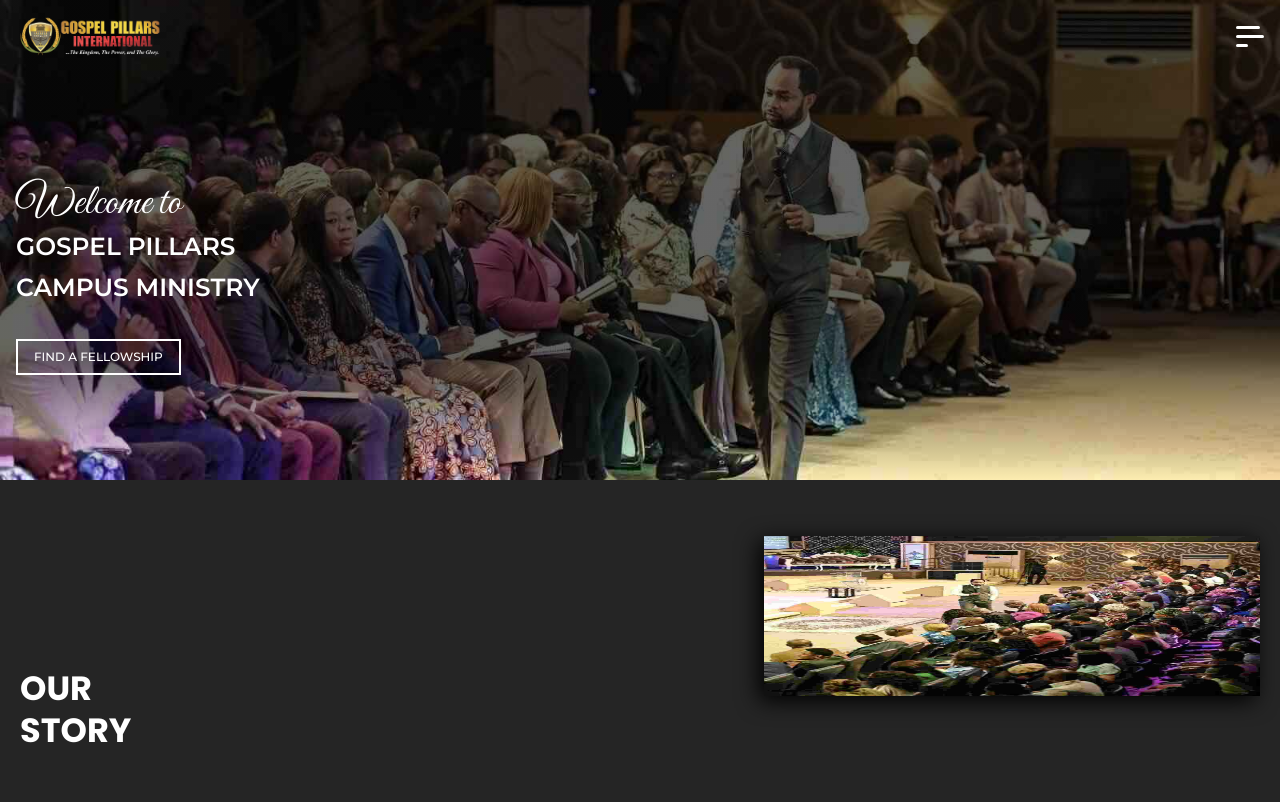
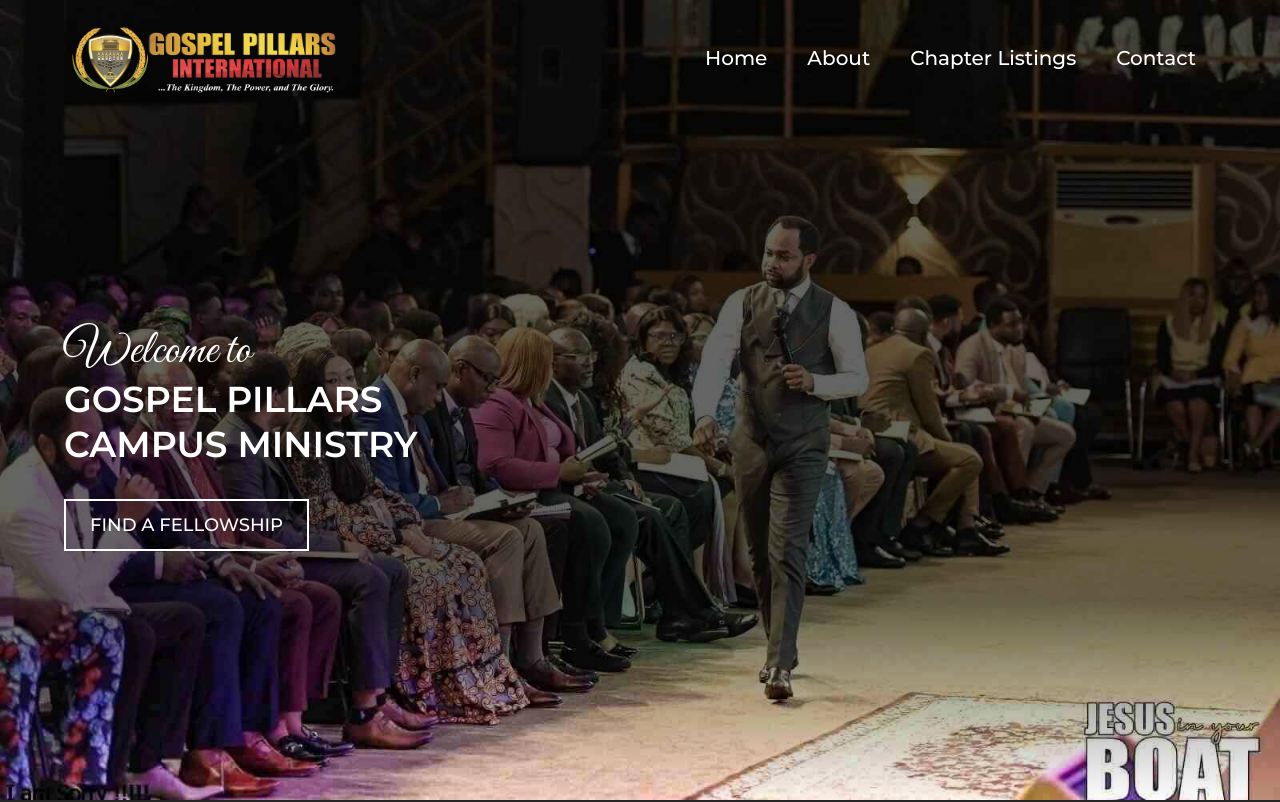
Before and after one commit to akhidueebehi/gpcm-website, a Next.js app: page / in a window 1280 px wide. Shown: the top 802 px of the page. Built offline with nearby package versions, Linux system fonts and the light colour scheme.

Commit message:
homepage desktop view complete

```diff
--- a/app/page.js
+++ b/app/page.js
@@ -41,13 +41,13 @@
   }, []);
   return (
     <main className="relative overflow-hidden">
-      <div className="header monts w-full absolute top-0 py-4 px-4 z-30">
+      <div className="header monts w-full absolute top-0 py-[24px] px-[5vw] z-30">
         <div className="flex w-full justify-between items-center">
-          <div className="nav-brand w-[148px] z-50">
-            <Image src="/images/gpcfLogo.png" height={37} width={180} />
+          <div className="nav-brand w-[148px] h-[37px] md:w-[216px] md:h-[52px] xl:w-[280px] xl:h-[72px] z-50 relative">
+            <Image src="/images/gpcfLogo.png" fill alt="gpcfLogo" />
           </div>
           <div
-            className="Hamburger flex flex-col relative z-50"
+            className="Hamburger lg:hidden flex flex-col relative z-50"
             onClick={() => {
               setHamOpen(!hamOpen);
             }}
@@ -75,15 +75,13 @@
             ></div>
           </div>
           <div
-            className={
-              hamOpen
-                ? "menu text-white absolute right-[0] flex flex-col w-[100%] h-[100vh] top-0 text-xl py-[18vh] bg-[rgba(0,0,0,0.9)] transition-all duration-300"
-                : "menu text-white absolute right-[100%] flex flex-col w-[100%] h-[100vh] top-0 text-xl py-[18vh] bg-[rgba(0,0,0,0.9)] transition-all duration-300"
-            }
+            className={`menu text-white absolute lg:right-[5vw] flex flex-col lg:flex-row w-[100%] lg:w-auto h-[100vh] lg:h-auto top-0 text-xl py-[18vh] lg:py-[24px] bg-[rgba(0,0,0,0.9)] lg:bg-transparent transition-all duration-300 ${
+              hamOpen ? "right-[0]" : "right-[100%]"
+            }`}
           >
             <Link
               href="/"
-              className="border-b border-[rgba(255,255,255,0.1)] py-5 px-5 border-t"
+              className="border-b-5 border-[rgba(255,255,255,0.1)] lg:border-t-0 lg:border-b-0 lg:hover:border-b-[4px] lg:border-white py-5 px-5 lg:py-0 lg:px-0 lg:mx-5 lg:my-5 border-t"
               onClick={() => setHamOpen(false)}
             >
               {" "}
@@ -91,7 +89,7 @@
             </Link>
             <Link
               href="#about"
-              className="border-b border-[rgba(255,255,255,0.1)] py-5 px-5"
+              className="border-b border-[rgba(255,255,255,0.1)] lg:border-t-0 lg:border-b-0 lg:hover:border-b-[4px] lg:border-white lg:py-0 lg:px-0 lg:mx-5 lg:my-5 py-5 px-5"
               onClick={() => setHamOpen(false)}
             >
               {" "}
@@ -100,7 +98,7 @@
 
             <Link
               href="/chapters"
-              className="border-b border-[rgba(255,255,255,0.1)] py-5 px-5"
+              className="border-b border-[rgba(255,255,255,0.1)] lg:border-t-0 lg:border-b-0 lg:hover:border-b-[4px] lg:border-white lg:py-0 lg:px-0 lg:mx-5 lg:my-5 py-5 px-5"
               onClick={() => setHamOpen(false)}
             >
               {" "}
@@ -108,7 +106,7 @@
             </Link>
             <Link
               href="#contact"
-              className="border-b border-[rgba(255,255,255,0.1)] py-5 px-5"
+              className="border-b border-[rgba(255,255,255,0.1)] lg:border-t-0 lg:border-b-0 lg:hover:border-b-[4px] lg:border-white lg:py-0 lg:px-0 lg:mx-5 lg:my-5 py-5 px-5"
               onClick={() => setHamOpen(false)}
             >
               {" "}
@@ -118,80 +116,90 @@
         </div>
       </div>
 
-      <div className="heroSection relative h-[60vh] z-0">
+      <div className="heroSection relative h-[60vh] md:h-[70vh] lg:h-[80vh] xl:h-[100vh] z-0">
         <div className="overlay w-full h-full z-10"></div>
         <div
           data-aos="fade-up"
           data-aos-duration="800"
           data-aos-delay="0"
-          className="z-50 mt-5 absolute w-full text-[1.55rem] leading-relaxed px-4 text-white flex justify-center items-start text-left flex-col h-full"
+          className="z-50 mt-5 absolute w-full text-[1.55rem] leading-relaxed px-[5vw] text-white flex justify-center items-start text-left flex-col h-full"
         >
           <div
-            className={`${greatVibes.className} leading-tight -mb-1 text-[2.65rem] `}
+            className={`${greatVibes.className} leading-tight -mb-1 text-[42px] md:text-[48px]`}
           >
             Welcome to
           </div>
-          <div className="monts font-semibold">GOSPEL PILLARS</div>
-          <div className="monts font-semibold">CAMPUS MINISTRY</div>
+          <div className="monts text-[25px] md:text-[36px] leading-tight font-semibold">
+            GOSPEL PILLARS
+          </div>
+          <div className="monts text-[25px] md:text-[36px] leading-tight font-semibold">
+            CAMPUS MINISTRY
+          </div>
 
           <Link href={"/chapters"}>
-            <div className="find monts text-xs border-2 border-white text-center px-4 py-2 mt-8 -mb-8">
+            <div className="find monts text-xs md:text-[14px] xl:text-[18px] border-2 border-white hover:bg-white hover:text-black transition-all duration-150 text-center px-4 md:px-[20px] xl:px-[24px] py-2 md:py-[12px] xl:py-[16px] mt-8 -mb-8">
               FIND A FELLOWSHIP
             </div>
           </Link>
         </div>
       </div>
-      <div className="About flex flex-col bg-[#252525] px-5 " id="about">
       <div
-          className="w-full flex justify-end mt-14 -mb-12"
+        className="About flex flex-col md:flex-row-reverse bg-[#252525] px-[5vw] md:pl-0 md:pr-[5vw] xl:pr-[8vw] py-8 md:py-[5vw]"
+        id="about"
+      >
+        <div
+          className="w-full flex md:w-[40vw] justify-end -mb-12 md:mb-0 md:items-center md:justify-center md:flex"
           data-aos="fade-up"
           data-aos-duration="800"
         >
           <Image
             src={aboutImage}
             alt="aboutImage"
-            className="aboutImg w-[40%] h-[20vh]"
+            className="aboutImg w-[40vw] xl:w-[500px] xl:h-[500px] h-[35vw]"
           />
         </div>
+        <div className="w-full md:w-[60vw] md:mr-[5vw]">
           <div
-          className="font-bold text-left text-[2.1rem] leading-tight text-white py-5 max-w-[10px]"
+            className="font-bold text-left text-[2.1rem] md:text-[44px] lg:text-[56px] xl:text-[60px] leading-tight text-white py-5 max-w-[10px] md:ml-[5vw] xl:ml-[8vw] md:max-w-max"
             data-aos="fade-up"
             data-aos-duration="800"
           >
             {" "}
             OUR STORY{" "}
           </div>
+          <div className="bg-[#efd142] w-full h-[3px]"></div>
           <div
-          className="border-t-2 mb-14 text-[0.935rem] border-[#efd142] content py-5 leading-loose text-justify text-white"
+            className="mb-14 text-[0.935rem] md:text-[16px] xl:text-[18px] xl:leading-relaxed md:ml-[5vw] xl:ml-[8vw] content py-5 leading-loose text-justify text-white"
             data-aos="fade-up"
             data-aos-duration="800"
           >
             {" "}
             Gospel Pillars Campus Ministry is an arm of Isaiah Wealth Ministries
-          formed to establish fellowships on Campuses. The vision of this arm is
-          for students on Campus to "Turn Many unto righteousness while
+            formed to establish fellowships on Campuses. The vision of this arm
+            is for students on Campus to "Turn Many unto righteousness while
             maintaining academic excellence". We run various schemes such as A's
-          and B's for Jesus and the You Genius Club that further equips students
-          for academics and the society.
+            and B's for Jesus and the You Genius Club that further equips
+            students for academics and the society.
+          </div>
         </div>
       </div>
 
       <div className="updateSection w-full pb-44">
         <div
-          className="pl-6 pt-10 mr-6 pb-6 border-b-2 border-[#efd142]"
+          className="pl-[5vw] pt-8 md:pt-[5vw] xl:pl-[8vw] mr-6 pb-6 border-b-[3px] border-[#efd142]"
           data-aos="fade-up"
           data-aos-duration="800"
         >
-          <div className="text-[#efd142] text-[1.05rem] font-bold">
+          <div className="text-[#efd142] md:leading-tight text-[1.05rem] md:text-[20px] lg:text-[26px] xl:text-[30px] font-bold">
             {" "}
             WHAT'S HAPPENING{" "}
           </div>
-          <div className="text-white text-[2.1rem] font-bold max-w-[10px] leading-tight">
+          <div className="text-white text-[2.1rem] md:text-[44px] lg:text-[56px] xl:text-[60px] font-bold max-w-[10px] md:max-w-max leading-tight">
             {" "}
             FEATURED EVENTS{" "}
           </div>
         </div>
-        <div className="flex flex-col items-center my-16 ">
+        <div className="grid grid-cols-1 md:grid-cols-2 xl:grid-cols-3 place-items-center items-center my-16 ">
           <div
             className="max-w-[80%] mb-16"
             data-aos="fade-up"
@@ -251,7 +259,7 @@
         </div>
       </div>
 
-      <div className="flex flex-col items-center justify-center bg-[#f6f6f6] pb-14 text-[#252525]">
+      <div className="flex flex-col items-center justify-center bg-[#f6f6f6] pb-8 md:pb-[5vw] text-[#252525]">
         <div
           className="max-w-[80%] -mt-36 prophetImg"
           data-aos="fade-up"
@@ -261,14 +269,14 @@
         </div>
         <div className="py-10 pb-6 px-4">
           <div
-            className="font-bold text-2xl text-center monts "
+            className="font-bold text-2xl lg:text-[28px] text-center monts"
             data-aos="fade-up"
             data-aos-duration="800"
           >
             DR. ISAIAH MACWEALTH
           </div>
           <div
-            className={`${greatVibes.className}  font-bold text-2xl text-center`}
+            className={`${greatVibes.className}  font-bold text-2xl lg:text-[28px] text-center`}
             data-aos="fade-up"
             data-aos-duration="800"
           >
@@ -277,7 +285,7 @@
         </div>
 
         <div
-          className="mx-4 text-justify border-t-2 border-t-[#efd142] pt-8"
+          className="mx-[5vw] text-justify lg:text-[16px] xl:text-[18px] border-t-[3px] border-t-[#efd142] pt-8"
           data-aos="fade-up"
           data-aos-duration="800"
         >
@@ -291,7 +299,7 @@
         </div>
       </div>
 
-      <div className="worshipWithUs w-full h-[50vh] text-white text-center flex flex-col items-center justify-center gap-4 px-4">
+      <div className="worshipWithUs w-full h-[50vh] md:h-[60vh] lg:h-[70vh] xl:h-[80vh] text-white text-center flex flex-col items-center justify-center gap-4 px-4">
         <div
           className="font-semibold text-[1.72rem] monts"
           data-aos="fade-up"
@@ -299,18 +307,22 @@
         >
           {" "}
           <span
-            className={`${greatVibes.className} text-5xl -mb-12 block text-[#efd142]`}
+            className={`${greatVibes.className} text-5xl xl:text-[60px] -mb-12 block text-[#efd142]`}
           >
             Join us{" "}
           </span>{" "}
           <br /> Every Sunday{" "}
         </div>
-        <div className="text-lg" data-aos="fade-up" data-aos-duration="800">
+        <div
+          className="text-lg xl:text-[20px]"
+          data-aos="fade-up"
+          data-aos-duration="800"
+        >
           {" "}
           <span className="text-[#efd142]">@</span> Our Various Locations{" "}
         </div>
         <a
-          className="border-2 p-5 mt-6"
+          className="border-2 p-5 mt-6 xl:text-[18px] hover:bg-white hover:text-black"
           data-aos="fade-up"
           data-aos-duration="800"
         >
@@ -319,9 +331,9 @@
         </a>
       </div>
 
-      <div className="youGenius py-14 px-4 bg-[#f6f6f6] text-[#252525]">
+      <div className="partner py-8 md:py-[5vw] px-[5vw] bg-[#f6f6f6] text-[#252525]">
         <div
-          className="pb-5 text-[1.9rem] font-bold w-full leading-tight"
+          className="pb-5 text-[1.9rem] xl:text-[38px] font-bold w-full leading-tight"
           data-aos="fade-up"
           data-aos-duration="800"
         >
@@ -329,7 +341,7 @@
           BECOME A PARTNER{" "}
         </div>
         <div
-          className="border-t-2 mb-14 text-[0.935rem] border-[#efd142] content py-5 leading-loose text-justify"
+          className="border-t-2 mb-14 text-[0.935rem] xl:text-[18px] border-[#efd142] content py-5 leading-loose text-justify"
           data-aos="fade-up"
           data-aos-duration="800"
         >
@@ -339,6 +351,7 @@
           would be positioned to do even bigger things with God
         </div>
 
+        <div className="grid grid-cols-1 lg:grid-cols-2 gap-10">
           <div
             className="flex flex-col items-center justify-center text-center gap-4 shadow-2xl py-8 px-4 rounded-lg"
             data-aos="fade-up"
@@ -354,7 +367,7 @@
               the spread of the gospel of Jesus Christ all around the world.{" "}
             </div>
             <a
-            className="border border-[#252525] py-4 px-6 mt-5"
+              className="border border-[#252525] py-4 px-6 mt-5 hover:bg-gray-500 hover:border-gray-500 hover:text-white"
               href="https://higherimpactvision.com/"
               target="_blank"
             >
@@ -378,7 +391,7 @@
               strengthened themselves with him in his kingdom{" "}
             </div>
             <a
-            className="border border-[#252525] py-4 px-6 mt-5"
+              className="border border-[#252525] py-4 px-6 mt-5 hover:bg-gray-500 hover:border-gray-500 hover:text-white"
               href="http://isaiahwealthministries.org/g20"
               target="_blank"
             >
@@ -387,10 +400,11 @@
             </a>
           </div>
         </div>
+      </div>
 
-      <div className="youGenius py-14 px-4 bg-[#252525] text-white">
+      <div className="youGenius py-8 md:py-[5vw] px-[5vw] bg-[#252525] text-white">
         <div
-          className="pb-2 text-[#efd142] text-[1.05rem] font-bold"
+          className="pb-2 text-[#efd142] md:leading-tight text-[1.05rem] lg:text-[18px] xl:text-[22px] font-bold"
           data-aos="fade-up"
           data-aos-duration="800"
         >
@@ -398,7 +412,7 @@
           BECOME A PART OF{" "}
         </div>
         <div
-          className="pb-5 text-white text-[2.1rem] font-bold w-full leading-tight"
+          className="pb-5 text-white text-[2.1rem] lg:text-[40px] xl:text-[48px] font-bold w-full leading-tight"
           data-aos="fade-up"
           data-aos-duration="800"
         >
@@ -406,7 +420,7 @@
           YOU GENIUS CLUB{" "}
         </div>
         <div
-          className="border-t-2 mb-14 text-[0.935rem] border-[#efd142] content py-5 leading-loose text-justify text-white"
+          className="border-t-2 mb-14 text-[0.935rem] lg:text-[16px] border-[#efd142] content py-5 leading-loose text-justify text-white"
           data-aos="fade-up"
           data-aos-duration="800"
         >
@@ -420,7 +434,7 @@
           whole. It adopts the ABJ scheme in achieving this.
         </div>
         <a
-          className="bg-transparent border-2 border-white p-5 py-4"
+          className="bg-transparent border-2 border-white p-5 py-4 hover:bg-white hover:text-black"
           data-aos="fade-up"
           data-aos-duration="800"
           href="https://forms.gle/4VSqBMBXJYHCP2rK7"
@@ -453,7 +467,7 @@
           <br /> from Our Prophet
         </div>
         <a
-          className="text-white text-xl border-2 border-white py-3 px-5 mt-10"
+          className="text-white text-xl border-2 border-white py-3 px-5 mt-10 hover:bg-white hover:text-black"
           data-aos="fade-up"
           data-aos-duration="800"
           href="https://isaiahwealthestore.org/"
@@ -490,10 +504,11 @@
           </div>
           <div> gospelpillarscampus@gmail.com </div>
         </div>
-        <div className="flex justify-between w-[65%] mx-auto mt-6 py-2 text-2xl">
+        <div className="flex justify-between mx-auto mt-6 py-2 text-2xl">
           <a
             href="https://web.facebook.com/isaiahwealthministries"
             target="_blank"
+            className="mr-[15px]"
           >
             {" "}
             <BsFacebook />{" "}
@@ -501,6 +516,7 @@
           <a
             href="https://twitter.com/isaiahwealthmin?t=HnTGhOrkf6Ol_PWJ8b-nuA&s=09"
             target="_blank"
+            className="mr-[15px]"
           >
             {" "}
             <BsTwitter />{" "}
@@ -508,6 +524,7 @@
           <a
             href="https://youtube.com/c/IsaiahWealthMinistries"
             target="_blank"
+            className="mr-[15px]"
           >
             {" "}
             <BsYoutube />{" "}
@@ -515,6 +532,7 @@
           <a
             href="https://instagram.com/isaiahwealthministries?utm_medium=copy_link"
             target="_blank"
+            className="mr-[15px]"
           >
             {" "}
             <BsInstagram />{" "}
@@ -522,6 +540,7 @@
           <a
             href="https://www.linkedin.com/in/isaiahwealthministries/"
             target="_blank"
+            className="mr-[15px]"
           >
             {" "}
             <BsLinkedin />{" "}
@@ -529,6 +548,7 @@
           <a
             href="https://www.pinterest.com/isaiahwealthministries/"
             target="_blank"
+            className="mr-[15px]"
           >
             {" "}
             <BsPinterest />{" "}
```
Also changed, not shown: 1 other file (tests, documents, lock files or other folders). Lines whose indentation alone changed are shown as unchanged.
